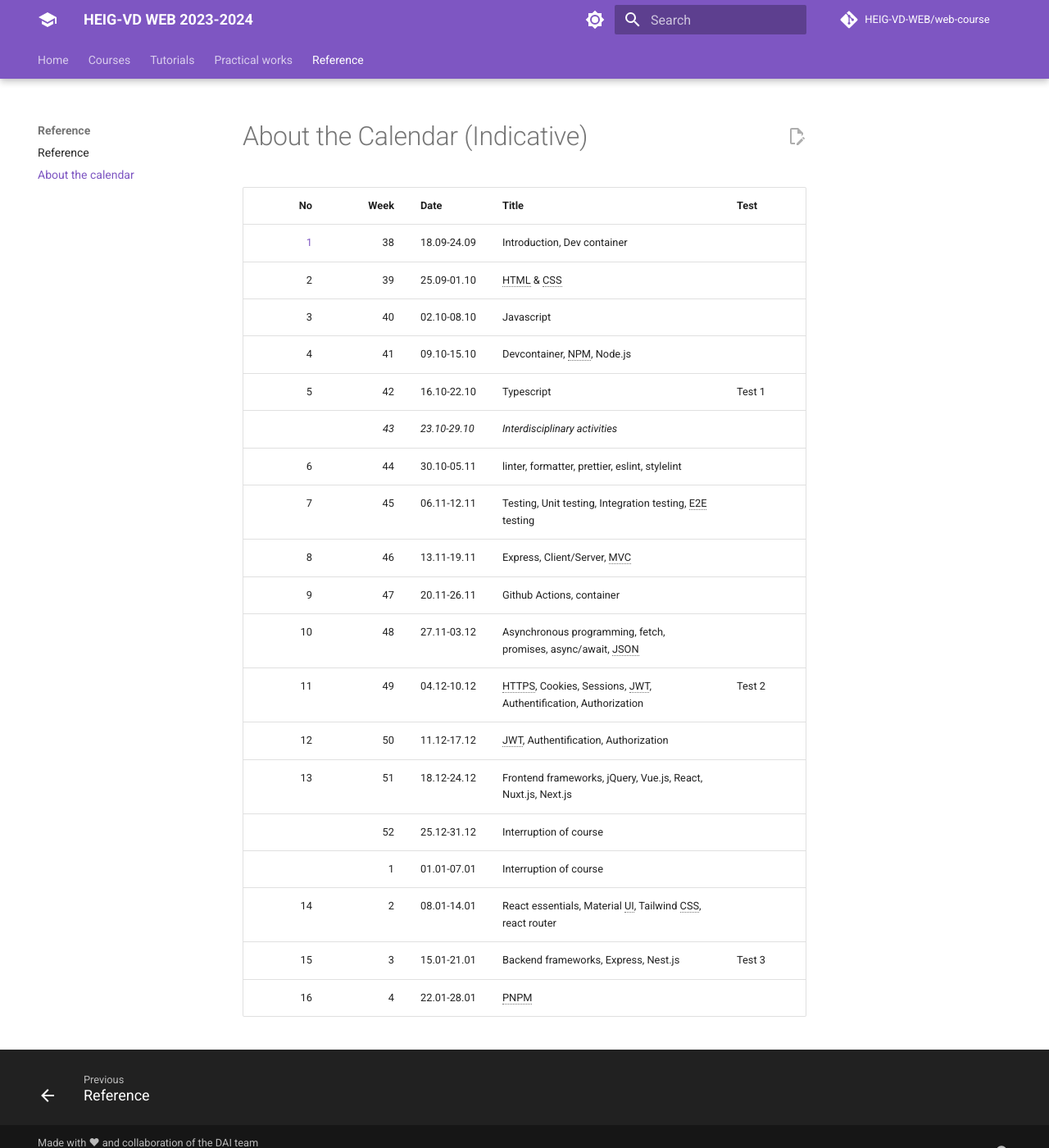
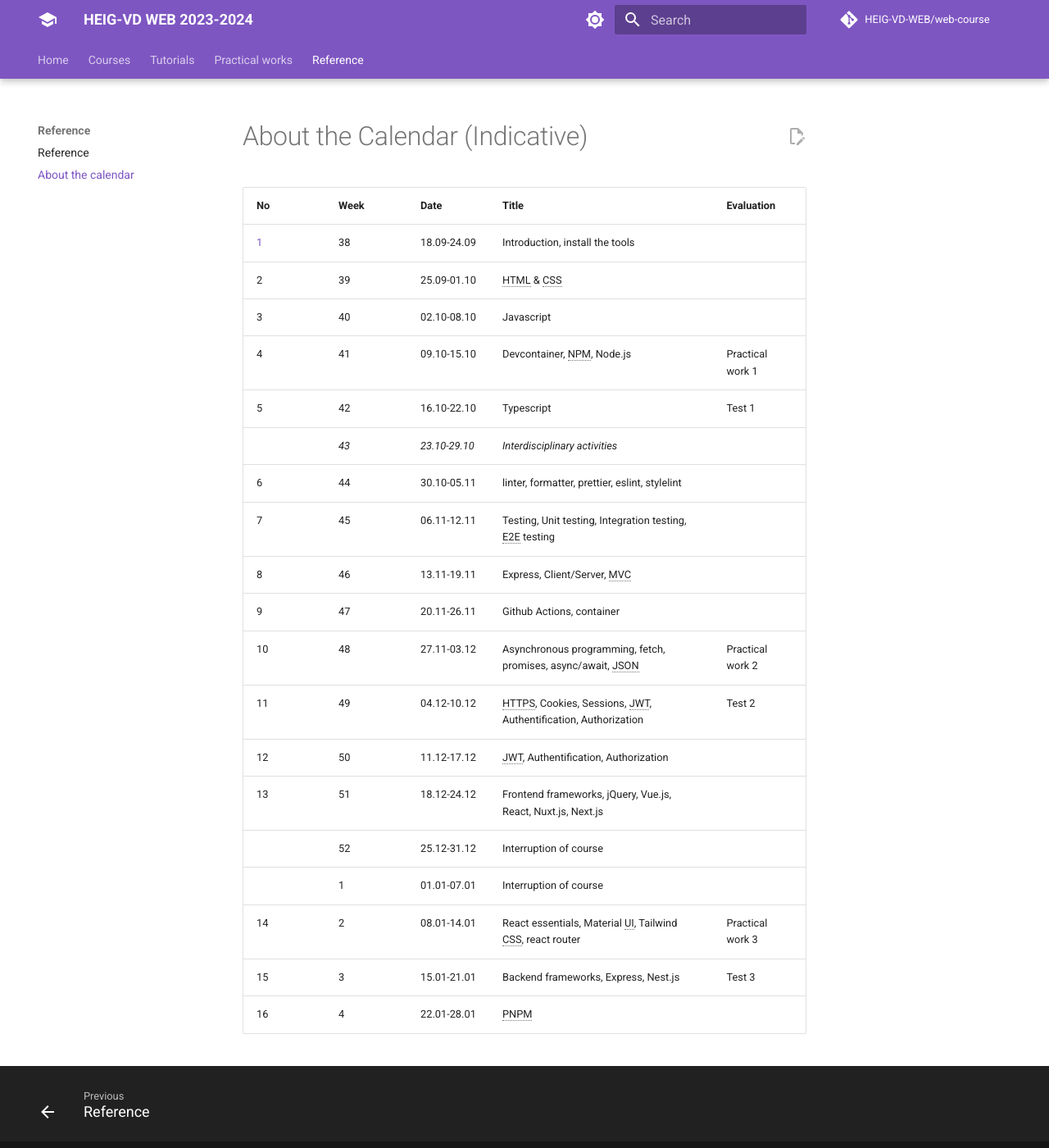
Before and after one commit to HEIG-VD-WEB/web-course, an MkDocs documentation site: the page built from docs/reference/about-the-calendar.md, in a window 1280 px wide and 1400 px high. Shown: the whole window at 82% size. Built offline with MkDocs 1.6.1 and Material for MkDocs 9.7.7, drawn with Linux system fonts in a browser that asks for light colours; comment, search, counter and statistics services are not loaded.

```diff
--- a/docs/reference/about-the-calendar.md
+++ b/docs/reference/about-the-calendar.md
@@ -1,23 +1,23 @@
 # About the Calendar (Indicative)
 
-| No                            | Week | Date          | Title                                                          | Test   |
-|------------------------------:|-----:|---------------|----------------------------------------------------------------|--------|
-| [1](../weeks/week-1.md)       |   38 | 18.09-24.09   | Introduction, Dev container                                    |        |
-|                             2 |   39 | 25.09-01.10   | HTML & CSS                                                     |        |
-|                             3 |   40 | 02.10-08.10   | Javascript                                                     |        |
-|                             4 |   41 | 09.10-15.10   | Devcontainer, NPM, Node.js                                     |        |
-|                             5 |   42 | 16.10-22.10   | Typescript                                                     | Test 1 |
-|                               | _43_ | _23.10-29.10_ | _Interdisciplinary activities_                                 |        |
-|                             6 |   44 | 30.10-05.11   | linter, formatter, prettier, eslint, stylelint                 |        |
-|                             7 |   45 | 06.11-12.11   | Testing, Unit testing, Integration testing, E2E testing        |        |
-|                             8 |   46 | 13.11-19.11   | Express, Client/Server, MVC                                    |        |
-|                             9 |   47 | 20.11-26.11   | Github Actions, container                                      |        |
-|                            10 |   48 | 27.11-03.12   | Asynchronous programming, fetch, promises, async/await, JSON   |        |
-|                            11 |   49 | 04.12-10.12   | HTTPS, Cookies, Sessions, JWT, Authentification, Authorization | Test 2 |
-|                            12 |   50 | 11.12-17.12   | JWT, Authentification, Authorization                           |        |
-|                            13 |   51 | 18.12-24.12   | Frontend frameworks, jQuery, Vue.js, React, Nuxt.js, Next.js   |        |
-|                               |   52 | 25.12-31.12   | Interruption of course                                         |        |
-|                               |    1 | 01.01-07.01   | Interruption of course                                         |        |
-|                            14 |    2 | 08.01-14.01   | React essentials, Material UI, Tailwind CSS, react router      |        |
-|                            15 |    3 | 15.01-21.01   | Backend frameworks, Express, Nest.js                           | Test 3 |
-|                            16 |    4 | 22.01-28.01   | PNPM                                                           |        |
+| No                      | Week | Date          | Title                                                          | Evaluation       |
+|-------------------------|------|---------------|----------------------------------------------------------------|------------------|
+| [1](../weeks/week-1.md) | 38   | 18.09-24.09   | Introduction, install the tools                                |                  |
+| 2                       | 39   | 25.09-01.10   | HTML & CSS                                                     |                  |
+| 3                       | 40   | 02.10-08.10   | Javascript                                                     |                  |
+| 4                       | 41   | 09.10-15.10   | Devcontainer, NPM, Node.js                                     | Practical work 1 |
+| 5                       | 42   | 16.10-22.10   | Typescript                                                     | Test 1           |
+|                         | _43_ | _23.10-29.10_ | _Interdisciplinary activities_                                 |                  |
+| 6                       | 44   | 30.10-05.11   | linter, formatter, prettier, eslint, stylelint                 |                  |
+| 7                       | 45   | 06.11-12.11   | Testing, Unit testing, Integration testing, E2E testing        |                  |
+| 8                       | 46   | 13.11-19.11   | Express, Client/Server, MVC                                    |                  |
+| 9                       | 47   | 20.11-26.11   | Github Actions, container                                      |                  |
+| 10                      | 48   | 27.11-03.12   | Asynchronous programming, fetch, promises, async/await, JSON   | Practical work 2 |
+| 11                      | 49   | 04.12-10.12   | HTTPS, Cookies, Sessions, JWT, Authentification, Authorization | Test 2           |
+| 12                      | 50   | 11.12-17.12   | JWT, Authentification, Authorization                           |                  |
+| 13                      | 51   | 18.12-24.12   | Frontend frameworks, jQuery, Vue.js, React, Nuxt.js, Next.js   |                  |
+|                         | 52   | 25.12-31.12   | Interruption of course                                         |                  |
+|                         | 1    | 01.01-07.01   | Interruption of course                                         |                  |
+| 14                      | 2    | 08.01-14.01   | React essentials, Material UI, Tailwind CSS, react router      | Practical work 3 |
+| 15                      | 3    | 15.01-21.01   | Backend frameworks, Express, Nest.js                           | Test 3           |
+| 16                      | 4    | 22.01-28.01   | PNPM                                                           |                  |
--- a/mkdocs.yml
+++ b/mkdocs.yml
@@ -10,6 +10,7 @@ nav:
   - Home:
       - index.md
       - Week 1: weeks/week-1.md
+      - Week 2: weeks/week-2.md
   - Courses:
       - courses/index.md
       - Organisation: courses/organisation/index.md
```
Also changed, not shown: docs/practical-works/practical-work-1/index.md (added, +64 -0 lines), docs/weeks/week-1.md (+0 -1 lines), docs/weeks/week-2.md (added, +14 -0 lines).
